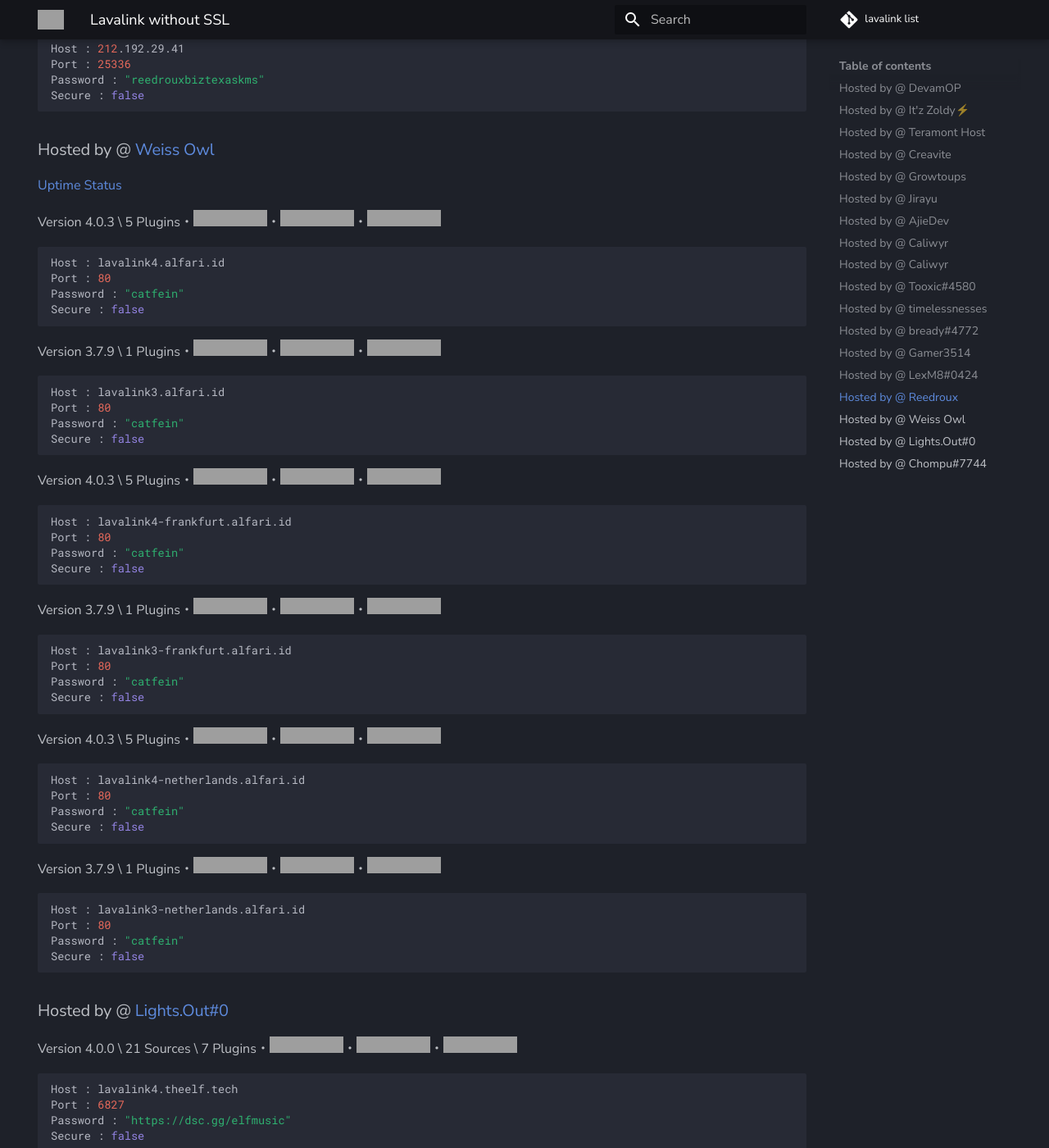
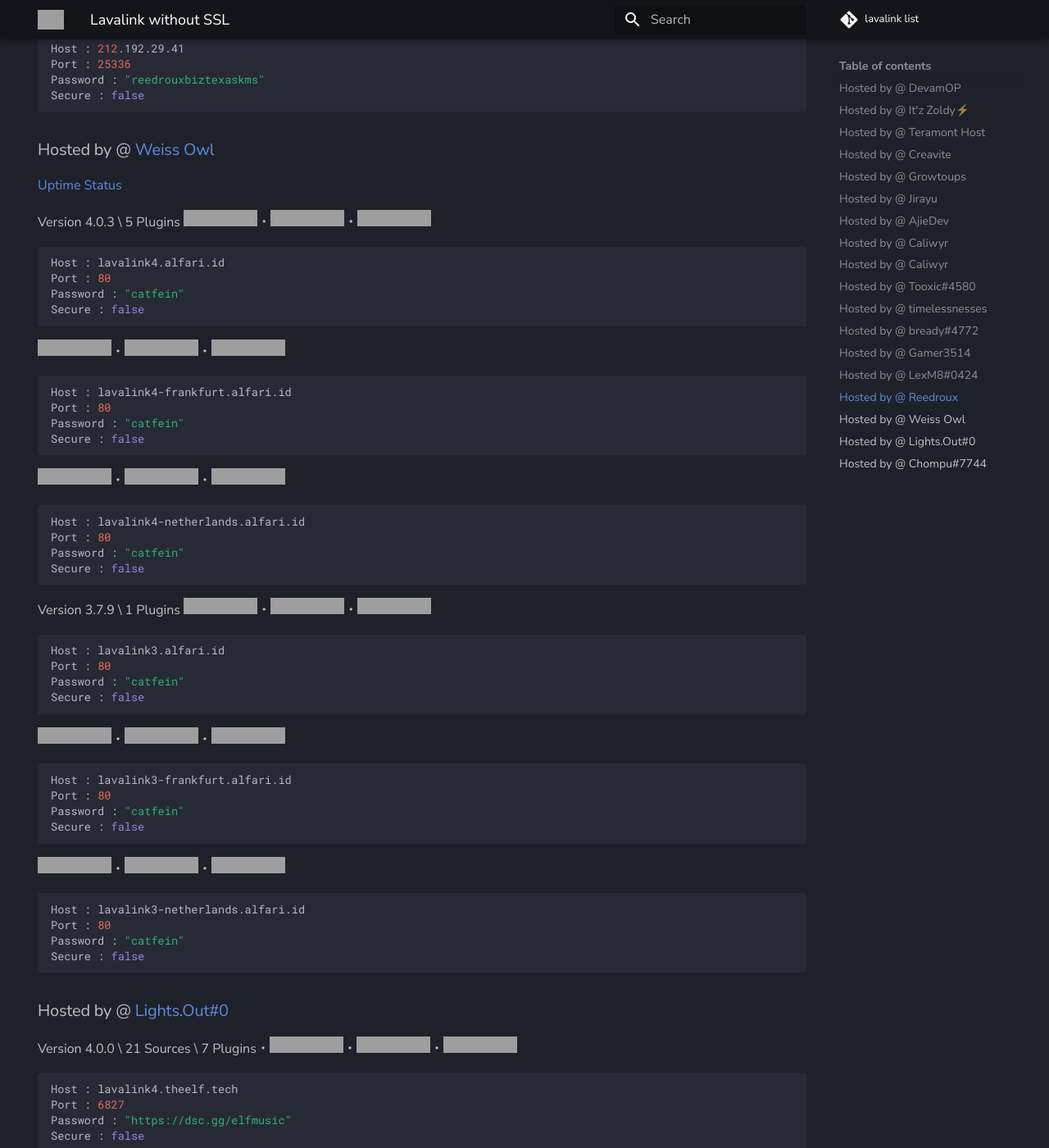
Before and after one commit to DarrenOfficial/lavalink-list, an MkDocs documentation site: the page built from docs/NoSSL/lavalink-without-ssl.md, in a window 1280 px wide and 1400 px high, scrolled down 4559 px, cut to the strip 0-1400 px from the top of the window. Shown: the whole strip at 82% size. Built offline with MkDocs 1.6.1 and Material for MkDocs 9.7.7, drawn with Linux system fonts in a browser that asks for light colours; comment, search, counter and statistics services are not loaded; grey boxes are pictures that could not be loaded.

Commit message:
Update lavalink-without-ssl.md

````diff
--- a/docs/NoSSL/lavalink-without-ssl.md
+++ b/docs/NoSSL/lavalink-without-ssl.md
@@ -209,39 +209,22 @@ Secure : false
 ### Hosted by @ [Weiss Owl](https://discord.alfari.id)
 [Uptime Status](https://kuma.alfari.id)
 
-Version 4.0.3 \ 5 Plugins・![Uptime](https://status.alfari.id/api/badge/7/uptime)・![Ping](https://status.alfari.id/api/badge/7/ping)・![Status](https://status.alfari.id/api/badge/7/status)
+Version 4.0.3 \ 5 Plugins
+![Uptime](https://status.alfari.id/api/badge/7/uptime)・![Ping](https://status.alfari.id/api/badge/7/ping)・![Status](https://status.alfari.id/api/badge/7/status)
 ```bash
 Host : lavalink4.alfari.id
 Port : 80
 Password : "catfein"
 Secure : false
 ```
-
-Version 3.7.9 \ 1 Plugins・![Uptime](https://status.alfari.id/api/badge/6/uptime)・![Ping](https://status.alfari.id/api/badge/6/ping)・![Status](https://status.alfari.id/api/badge/6/status)
-```bash
-Host : lavalink3.alfari.id
-Port : 80
-Password : "catfein"
-Secure : false
-```
-
-Version 4.0.3 \ 5 Plugins・![Uptime](https://status.alfari.id/api/badge/36/uptime)・![Ping](https://status.alfari.id/api/badge/36/ping)・![Status](https://status.alfari.id/api/badge/36/status)
+![Uptime](https://status.alfari.id/api/badge/36/uptime)・![Ping](https://status.alfari.id/api/badge/36/ping)・![Status](https://status.alfari.id/api/badge/36/status)
 ```bash
 Host : lavalink4-frankfurt.alfari.id
 Port : 80
 Password : "catfein"
 Secure : false
 ```
-
-Version 3.7.9 \ 1 Plugins・![Uptime](https://status.alfari.id/api/badge/33/uptime)・![Ping](https://status.alfari.id/api/badge/33/ping)・![Status](https://status.alfari.id/api/badge/33/status)
-```bash
-Host : lavalink3-frankfurt.alfari.id
-Port : 80
-Password : "catfein"
-Secure : false
-```
-
-Version 4.0.3 \ 5 Plugins・![Uptime](https://status.alfari.id/api/badge/31/uptime)・![Ping](https://status.alfari.id/api/badge/31/ping)・![Status](https://status.alfari.id/api/badge/31/status)
+![Uptime](https://status.alfari.id/api/badge/31/uptime)・![Ping](https://status.alfari.id/api/badge/31/ping)・![Status](https://status.alfari.id/api/badge/31/status)
 ```bash
 Host : lavalink4-netherlands.alfari.id
 Port : 80
@@ -249,7 +232,22 @@ Password : "catfein"
 Secure : false
 ```
 
-Version 3.7.9 \ 1 Plugins・![Uptime](https://status.alfari.id/api/badge/29/uptime)・![Ping](https://status.alfari.id/api/badge/29/ping)・![Status](https://status.alfari.id/api/badge/29/status)
+Version 3.7.9 \ 1 Plugins
+![Uptime](https://status.alfari.id/api/badge/6/uptime)・![Ping](https://status.alfari.id/api/badge/6/ping)・![Status](https://status.alfari.id/api/badge/6/status)
+```bash
+Host : lavalink3.alfari.id
+Port : 80
+Password : "catfein"
+Secure : false
+```
+![Uptime](https://status.alfari.id/api/badge/33/uptime)・![Ping](https://status.alfari.id/api/badge/33/ping)・![Status](https://status.alfari.id/api/badge/33/status)
+```bash
+Host : lavalink3-frankfurt.alfari.id
+Port : 80
+Password : "catfein"
+Secure : false
+```
+![Uptime](https://status.alfari.id/api/badge/29/uptime)・![Ping](https://status.alfari.id/api/badge/29/ping)・![Status](https://status.alfari.id/api/badge/29/status)
 ```bash
 Host : lavalink3-netherlands.alfari.id
 Port : 80
````
